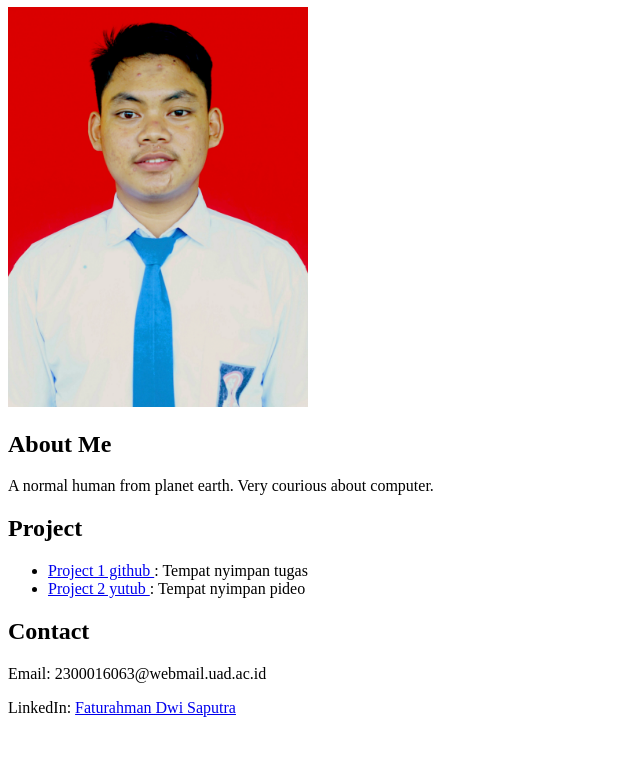
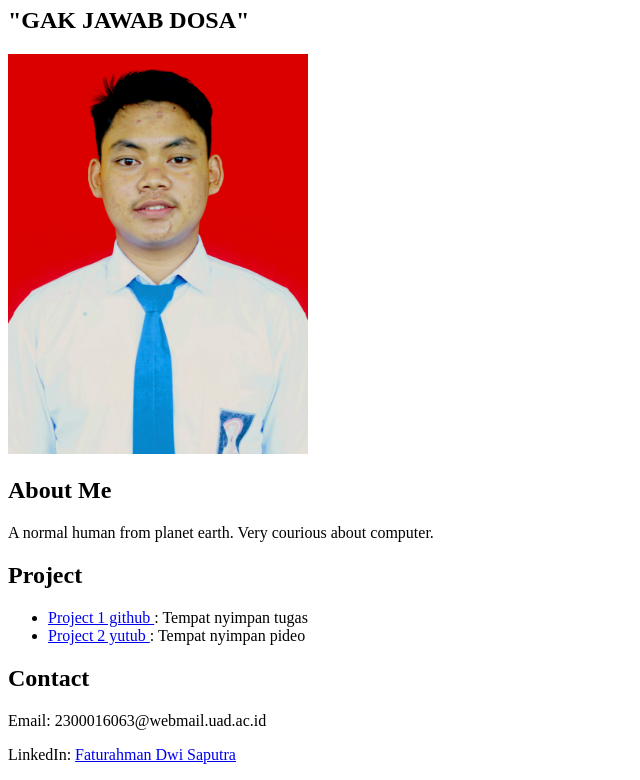
Before and after one commit to FATUR-063/tekweb_2024_2300016063, a plain HTML site: page praktikum_1/index.html in a window 1280 px wide. Shown: the part 73-853 px from the top of the page, without its empty margins (0-640 px from the left). Before the commit the page ends 806 px from the top, so only its background shows below. Drawn offline with Linux system fonts and the light colour scheme.

Commit message:
Update index.html

```diff
--- a/praktikum_1/index.html
+++ b/praktikum_1/index.html
@@ -8,6 +8,7 @@
     <body>
     <!-- Comment -->
         <h1>Assalaamualaikum...</h1>
+        <h2>"GAK JAWAB DOSA"</h2>
         <img src="images/foto latar merah(0).jpg" alt="Avatar Images: foto latar merah" width="300
         " />
         <h2>About Me</h2>
```
